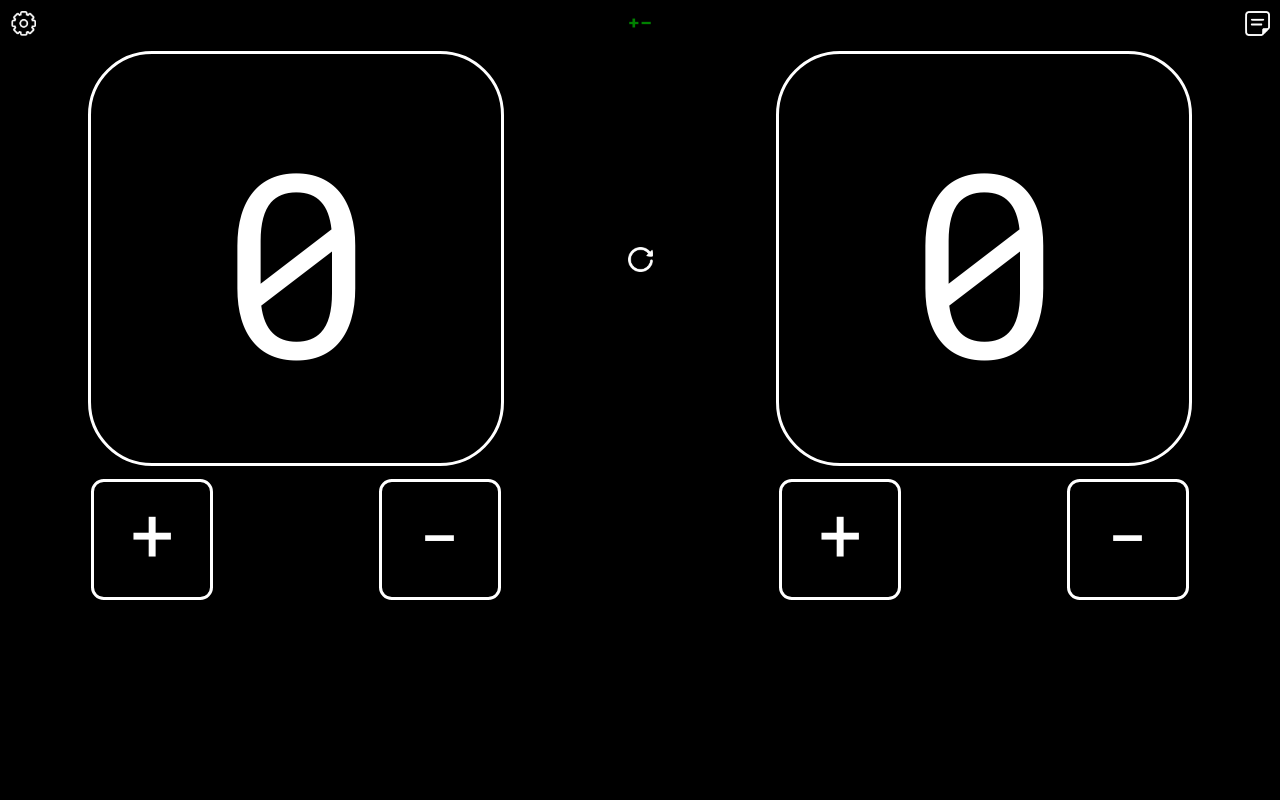
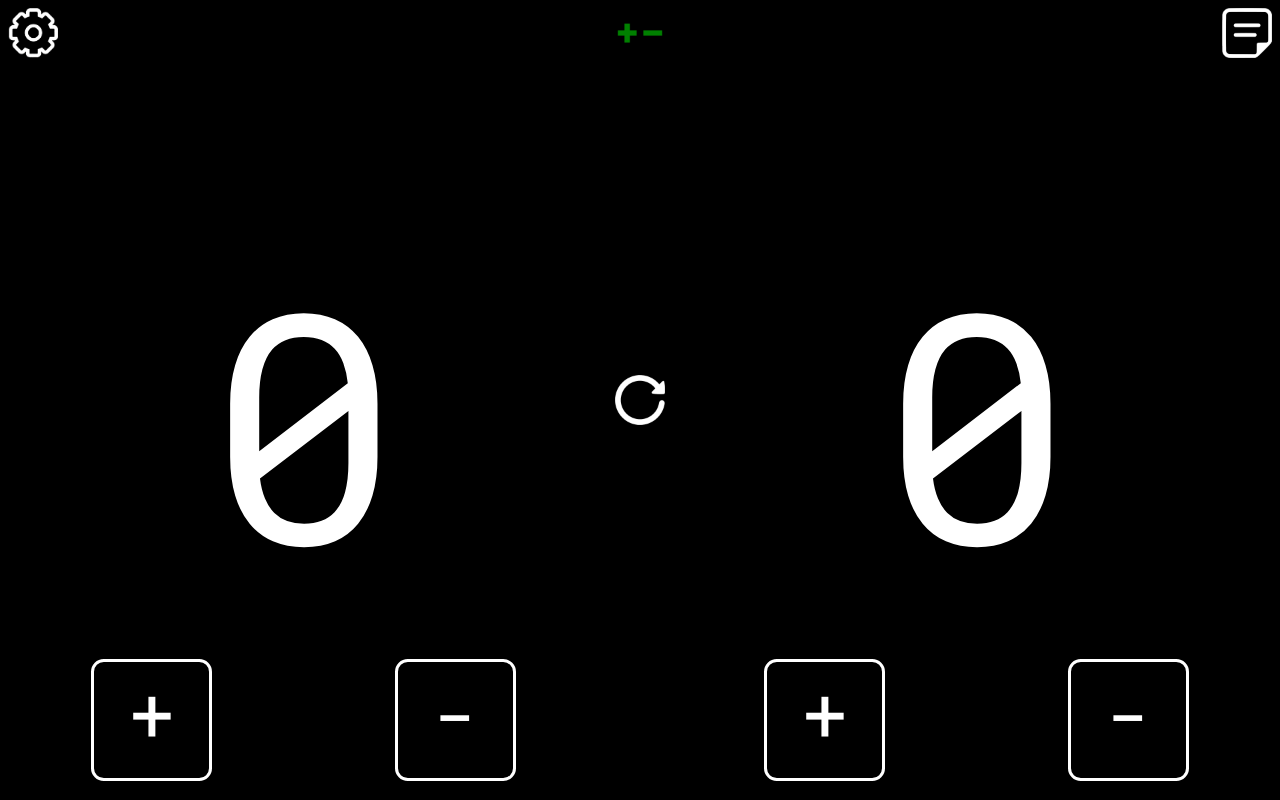
Before and after one commit to lijawhit/volleyballScoreBoard, a plain HTML site: page index.html in a window 1280 px wide. Both pictures are taken after a click on the picture 640 px from the left and 23 px from the top of the page. Drawn offline with Linux system fonts and the light colour scheme.

Commit message:
view and functionality changes

```diff
--- a/css/small.css
+++ b/css/small.css
@@ -4,25 +4,27 @@
     --background: #000000;
     --textColor: #FFFFFF;
     --font: 'Roboto Mono', monospace;
+    --imgSize: 50px
 }
 
 body {
     display: grid;
-    grid-template-columns: 45vw 1fr 45vw;
+    grid-template-columns: 3fr .2fr 3fr;
+    grid-template-rows: 5vh 95vh;
     background-color: var(--background);
     align-self: center;
+    margin: 0;
 }
 
 .icon {
-    width: 30px;
-    height: 30px;
+    width: var(--imgSize);
+    height: var(--imgSize);
 }
 
 .settingsIcon {
     grid-column: 1;
     grid-row: 1;
     justify-self: left;
-
 }
 
 .adjustmentBtnsIconOff {
@@ -45,21 +47,19 @@ body {
 
 .resetIcon {
     grid-column: 2;
-    grid-row: 2;
+    grid-row: 1/4;
     justify-self: center;
     align-self: center;
 }
 
 .leftScore {
     grid-column: 1;
-    grid-row: 2;
-    background-color: var(--background);
+    grid-row: 2/4;
 }
 
 .rightScore {
     grid-column: 3;
-    grid-row: 2;
-    background-color: var(--background);
+    grid-row: 2/4;
 }
 
 .leftAdjustments {
@@ -92,9 +92,10 @@ body {
 }
 
 img {
+    margin: 5px;
     display: block;
     padding: 3px;
-    width: 25px;
+    width: var(--imgSize);
     cursor: pointer;
     -webkit-user-select: none;
     -moz-user-select: none;
@@ -119,14 +120,10 @@ p {
     justify-self: center;
     align-self: center;
     font-size: 25vw;
-    margin: 1vw;
-    border-style: solid;
-    border-color: var(--textColor);
-    border-radius: 5vw;
     cursor: pointer;
     display: grid;
-    height: 42vw;
-    width: 42vw;
+    height: 100%;
+    width: 100%;
     color: var(--textColor);
 }
 
@@ -188,10 +185,8 @@ input[type=color] {
     justify-self: left;
 }
 
-.small {
-    font-size: 20vw;
-    height: 32vw;
-    width: 32vw;
+.bodySmall {
+    grid-template-rows: 5vh 75vh 20vh;
 }
 
 .notesView {
--- a/index.html
+++ b/index.html
@@ -8,28 +8,22 @@
     <title>Volleyball Score Board</title>
 </head>
 <body>
-    <div class="settingsIcon icon" >
-        <img src="images/settingsIcon.png" alt="settingsIcon" onclick="settingsToggle()">
-    </div>
-    <div class="adjustmentBtnsIconOff icon">
-        <img src="images/adjustmentBtnsOff.png" alt="adjustmentBtnsIconOff" onclick="adustmentBtnsToggle()">
-    </div>
-    <div class="adjustmentBtnsIconOn icon">
-        <img src="images/adjustmentBtnsOn.png" alt="adjustmentBtnsIconOn" onclick="adustmentBtnsToggle()">
-    </div>
-    <div class="notesIcon icon">
-        <img src="images/notesIcon.png" alt="notesIcon" onclick='notesToggle()'>
-    </div>
-    <div class="resetIcon icon">
-        <img src="images/resetIcon.png" alt="resetIcon" onclick="reset()">
-    </div>
 
-    <div class="leftScore card" onclick="leftScoreIncrease()"
-        oncontextmenu="leftScoreDecrease()">
+    <img class="settingsIcon icon" src="images/settingsIcon.png" alt="settingsIcon" onclick="settingsToggle()">
+
+    <img class="adjustmentBtnsIconOff icon" src="images/adjustmentBtnsOff.png" alt="adjustmentBtnsIconOff" onclick="adustmentBtnsToggle()">
+
+    <img class="adjustmentBtnsIconOn icon" src="images/adjustmentBtnsOn.png" alt="adjustmentBtnsIconOn" onclick="adustmentBtnsToggle()">
+
+    <img class="notesIcon icon" src="images/notesIcon.png" alt="notesIcon" onclick='notesToggle()'>
+
+    <img class="resetIcon icon" src="images/resetIcon.png" alt="resetIcon" onclick="reset()">
+
+
+    <div class="leftScore card" onclick="leftScoreIncrease()" oncontextmenu="leftScoreDecrease()">
         <p class="leftNumber"></p>
     </div>
-    <div class="rightScore card" onclick="rightScoreIncrease()"
-        oncontextmenu="rightScoreDecrease()">
+    <div class="rightScore card" onclick="rightScoreIncrease()" oncontextmenu="rightScoreDecrease()">
         <p class="rightNumber"></p>
     </div>
     <div class="leftAdjustments">
@@ -44,10 +38,6 @@
 
     <div class="settingsView">
         <div class="settingsContent">
-            <label for="leftColor">Left Team Color</label>
-            <input type="color" id="leftColor" value="#000000" onfocus="deApply()">
-            <label for="righColor">Right Team Color</label>
-            <input type="color" id="rightColor" value="#000000" onfocus="deApply()">
             <label for="backColor">Background Color</label>
             <input type="color" id="backColor" value="#000000" onfocus="deApply()">
             <label for="max">Max Count</label>
@@ -62,7 +52,7 @@
             <p>General Increment: Left Click</p>
             <p>General Decrement: Right Click</p>
             <p>Left Score Key Adjustments: Increase - w/7 Decrease - s/4 </p>
-            <p>Right Score Key Adjustments: Increase - o/9 Decrease - l/6;</p>
+            <p>Right Score Key Adjustments: Increase - o/9 Decrease - l/6</p>
         </div>
 
     </div>
--- a/js/main.js
+++ b/js/main.js
@@ -21,6 +21,15 @@ adjustmentBtnsIconOff.classList.add('on');
 adjustmentBtnsIconOn.classList.add('off');
 settingsView.classList.add('off');
 notesView.classList.add('off');
+
+// leftAdjustments.classList.add('on');
+// rightAdjustments.classList.add('on');
+// body.classList.add('bodySmall')
+// adjustmentBtnsIconOn.classList.remove('off')
+// adjustmentBtnsIconOn.classList.add('on')
+// adjustmentBtnsIconOff.classList.remove('on')
+// adjustmentBtnsIconOff.classList.add('off')
+
 
 
 let a = 0;
@@ -206,8 +215,7 @@ function adustmentBtnsToggle() {
     if (adj === 0) {
         leftAdjustments.classList.add('on');
         rightAdjustments.classList.add('on');
-        leftScore.classList.add('small')
-        rightScore.classList.add('small')
+        body.classList.add('bodySmall')
         adjustmentBtnsIconOn.classList.remove('off')
         adjustmentBtnsIconOn.classList.add('on')
         adjustmentBtnsIconOff.classList.remove('on')
@@ -216,8 +224,7 @@ function adustmentBtnsToggle() {
     }   else if (adj === 1){
         leftAdjustments.classList.remove('on');
         rightAdjustments.classList.remove('on');
-        leftScore.classList.remove('small')
-        rightScore.classList.remove('small')
+        body.classList.remove('bodySmall')
         adjustmentBtnsIconOff.classList.remove('off')
         adjustmentBtnsIconOff.classList.add('on')
         adjustmentBtnsIconOn.classList.remove('on')
@@ -245,11 +252,7 @@ function apply() {
 
     max = maxNumber
     let backColor = document.getElementById('backColor').value;
-    let leftColor = document.getElementById('leftColor').value;
-    let rightColor = document.getElementById('rightColor').value;
 
-    leftScore.style.backgroundColor = leftColor;
-    rightScore.style.backgroundColor = rightColor;
     body.style.backgroundColor = backColor;
     applyBtn.style.backgroundColor = "green";
     applyBtn.value = "DONE";
```
